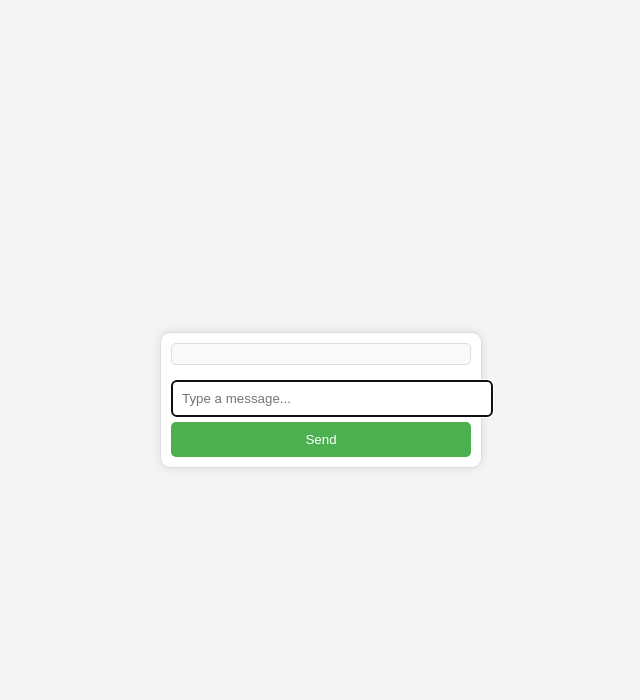
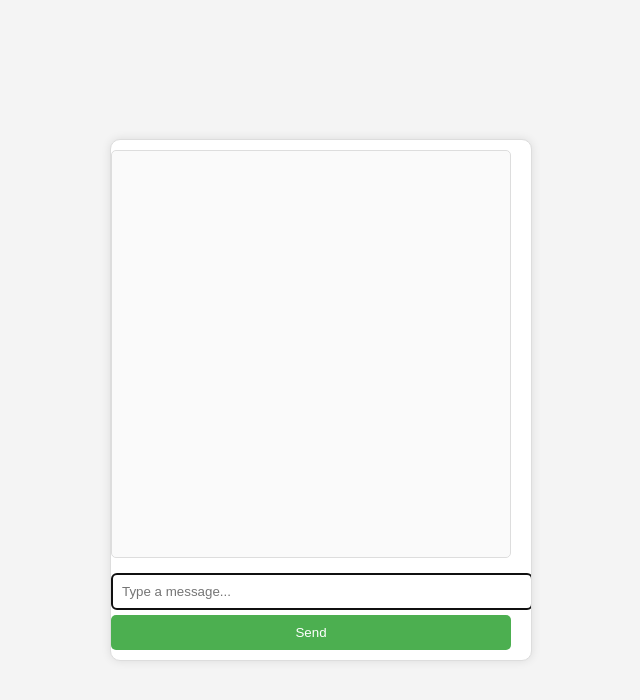
Before and after one commit to dandan-187/chat-system, a plain HTML site: page index.html in a window 1280 px wide. Shown: the whole page, without its empty margins (319-959 px from the left). Drawn offline with Linux system fonts and the light colour scheme.

Commit message:
Update style.css

```diff
--- a/style.css
+++ b/style.css
@@ -10,7 +10,8 @@ body {
 }
 
 .chat-container {
-    width: 300px;
+    width: 400px;  /* Increased width */
+    height: 500px; /* Increased height */
     background-color: white;
     border: 1px solid #ddd;
     border-radius: 10px;
@@ -18,6 +19,7 @@ body {
     display: flex;
     flex-direction: column;
     padding: 10px;
+    overflow: hidden;
 }
 
 .chat-box {
@@ -29,6 +31,8 @@ body {
     border: 1px solid #ddd;
     border-radius: 5px;
     background-color: #fafafa;
+    white-space: pre-wrap; /* Word wrap enabled */
+    word-wrap: break-word; /* Break long words automatically */
 }
 
 .user-input {
```
